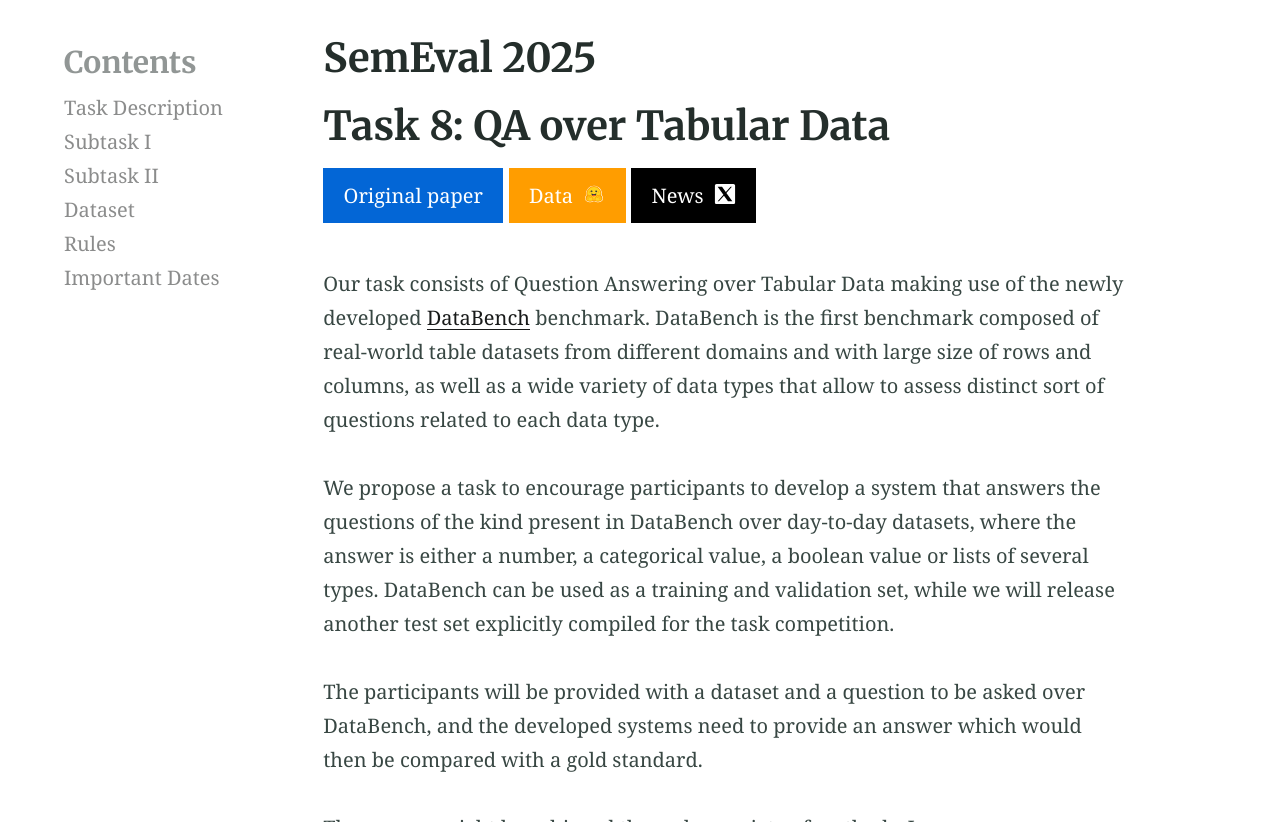
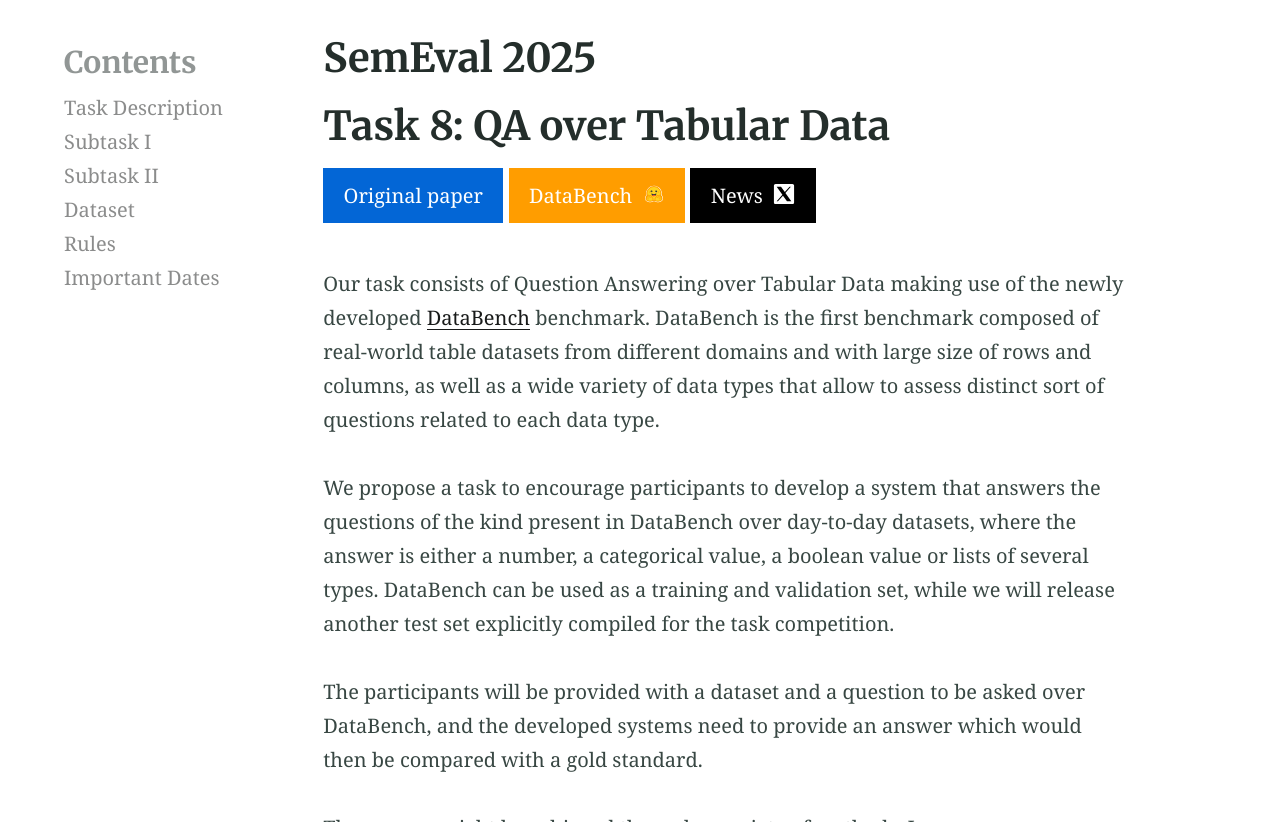
Before and after one commit to jorses/jorses.github.io, a Jekyll site: the page built from semeval.md, in a window 1280 px wide and 900 px high, scrolled down 350 px, cut to the strip 78-900 px from the top of the window. Built offline with Jekyll 4.4.1, drawn with Linux system fonts in a browser that asks for light colours.

Commit message:
Update semeval.md

```diff
--- a/semeval.md
+++ b/semeval.md
@@ -20,7 +20,7 @@
 ---
 # Task 8: QA over Tabular Data
 
-{% include button.html text="Original paper" link="https://huggingface.co/datasets/cardiffnlp/databench/resolve/main/Databench-LREC-Coling-2024.pdf" color="#0366d6" %} {% include button.html text="Data" icon="hf" link="https://huggingface.co/datasets/cardiffnlp/databench" color="#FF9D00"%} {%  include button.html text="News" icon="x" link="https://www.x.com" color="#000000" %}
+{% include button.html text="Original paper" link="https://huggingface.co/datasets/cardiffnlp/databench/resolve/main/Databench-LREC-Coling-2024.pdf" color="#0366d6" %} {% include button.html text="DataBench" icon="hf" link="https://huggingface.co/datasets/cardiffnlp/databench" color="#FF9D00"%} {%  include button.html text="News" icon="x" link="https://www.x.com" color="#000000" %}
 
 Our task consists of Question Answering over Tabular Data making use of the newly developed [DataBench](https://huggingface.co/datasets/cardiffnlp/databench) benchmark.
 DataBench is the first benchmark composed of real-world table datasets from different domains and with large size of rows and columns, as well as a wide variety of data types that allow to assess distinct sort of questions related to each data type.
```
